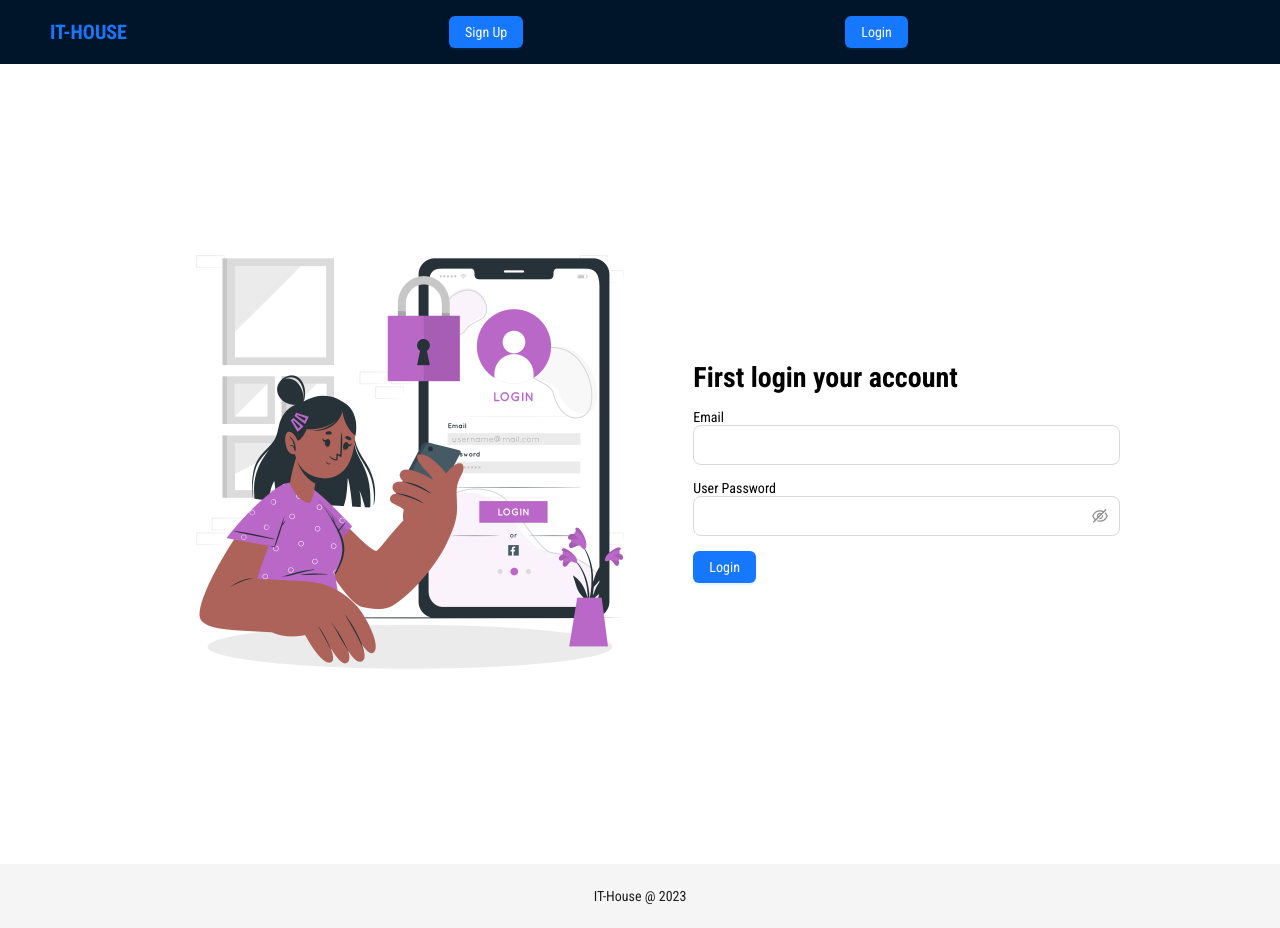
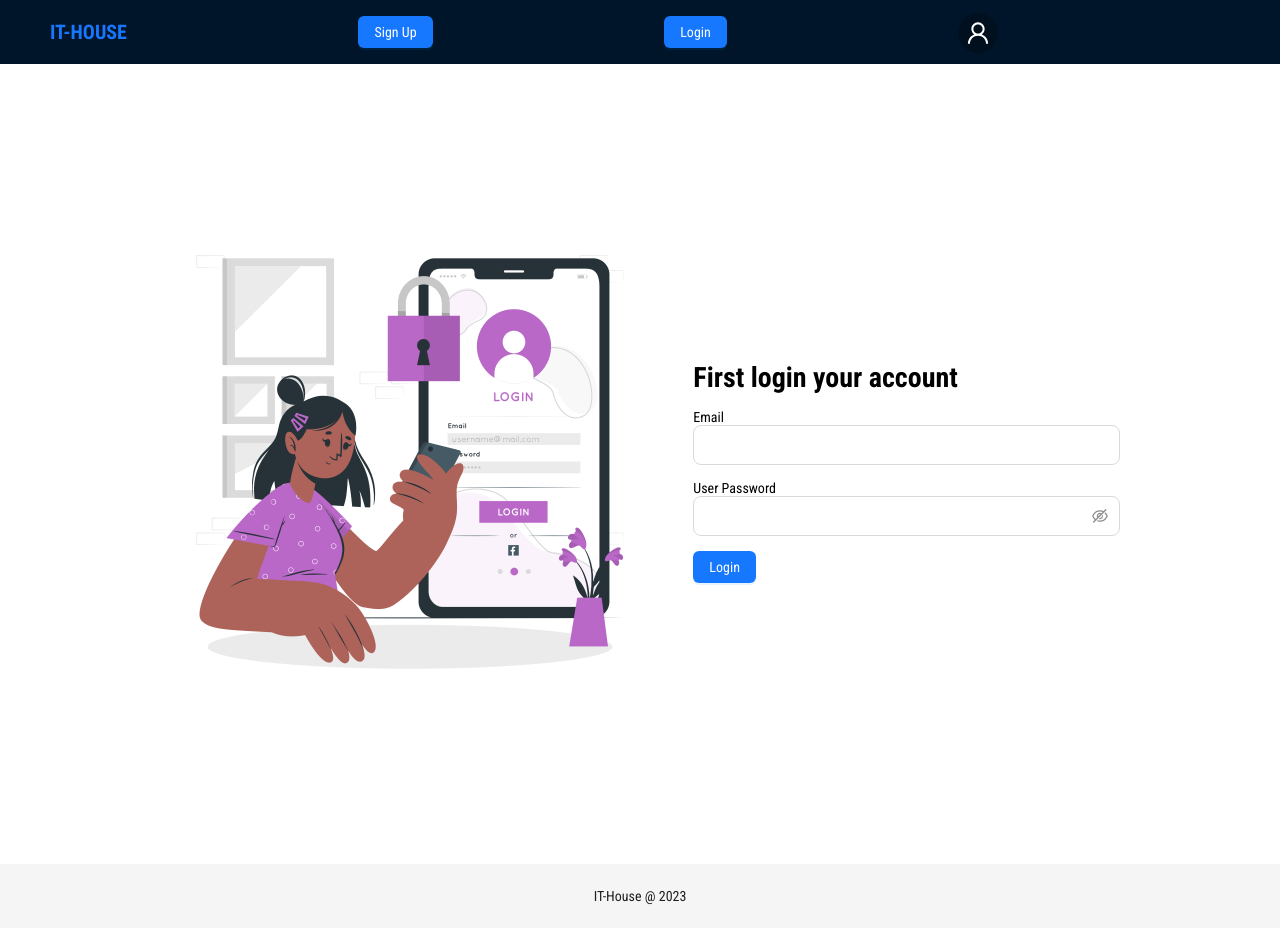
Before and after one commit to armank8/it-service-frontend, a Next.js app: page /login in a window 1280 px wide. Built offline with nearby package versions, Linux system fonts and the light colour scheme; no server answers.

Commit message:
Implemented user logout

```diff
--- a/src/components/ui/Header.tsx
+++ b/src/components/ui/Header.tsx
@@ -1,10 +1,29 @@
 "use client";
 
-import { Breadcrumb, Button, Dropdown, Layout, Menu, Space, theme } from 'antd';
+import { authKey } from '@/constants/storageKey';
+import { removeUserInfo } from '@/services/auth.service';
+import { UserOutlined } from '@ant-design/icons';
+import { Avatar, Breadcrumb, Button, Dropdown, Layout, Menu, MenuProps, Space, theme } from 'antd';
 import Link from 'next/link';
+import { useRouter } from 'next/navigation';
+import toast from 'react-hot-toast';
 const { Header, Content, Footer } = Layout;
 
 const CommonHeader = () => {
+    const router = useRouter();
+    const logOut = () => {
+        removeUserInfo(authKey);
+        toast.error("Logged Out");
+        router.push("/login");
+    }
+
+    const items: MenuProps['items'] = [
+        {
+            key: "0",
+            label: <Button onClick={logOut} type="text" danger> LogOut </Button>
+        },
+    ]
+
     return (
         <Header
             style={{
@@ -23,6 +42,14 @@ const CommonHeader = () => {
                 <Link href='/login'>Login</Link>
             </Button>
 
+            <Dropdown menu={{ items }}>
+                <a>
+                    <Space wrap size={16}>
+                        <Avatar size="large" icon={<UserOutlined />} />
+                    </Space>
+                </a>
+            </Dropdown>
+
             <div style={{}}>
                 {/* <Dropdown menu={{ items }}>
                     <Space style={{ color: "white", fontWeight: "bold", fontSize: "24px" }}>Categories</Space>
```
